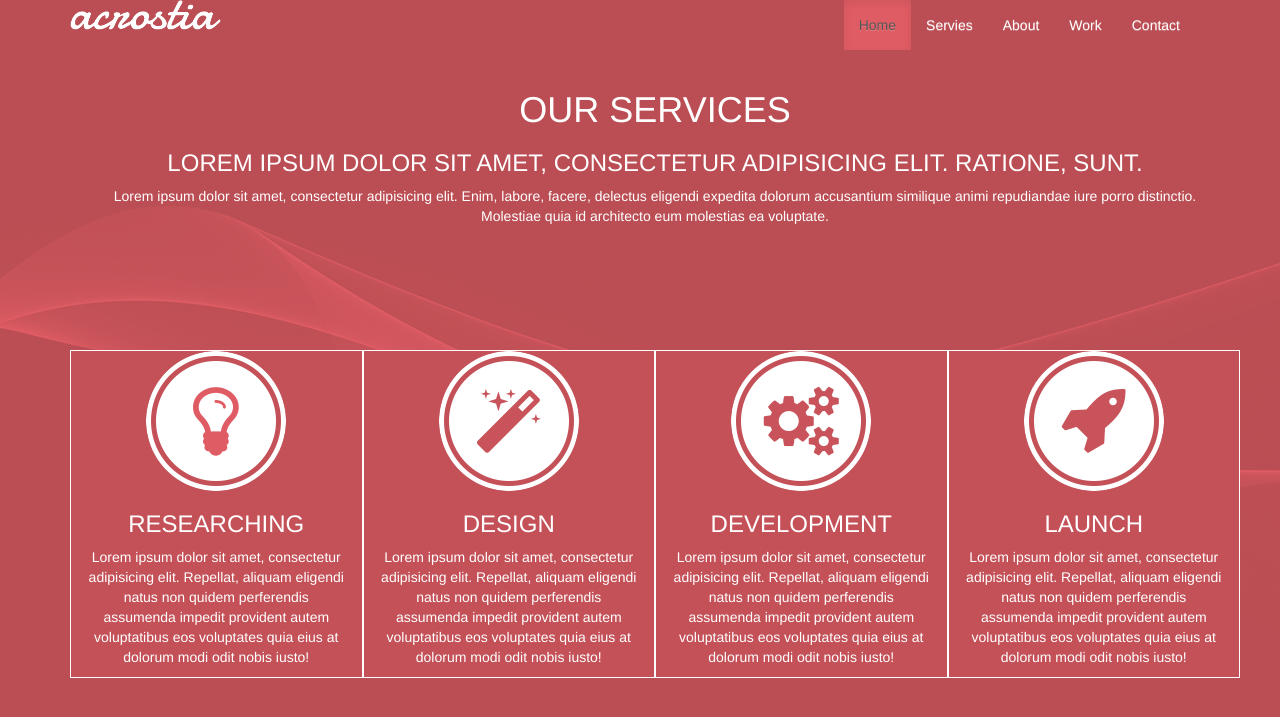
After one commit to tekon92/html-css-bootstrap, a PHP site: page /services.html in a window 1280 px wide. The commit adds this page. Shown: the top 717 px of the page. Run offline with PHP 8.4, Linux system fonts and the light colour scheme.

Commit message:
forth commit

```diff
--- a/acrostia/css/style.css
+++ b/acrostia/css/style.css
@@ -14,7 +14,11 @@
 	height: 30px;
 	text-indent: -999999px;
 }
-.navbar-default .navbar-nav a:hover{
+.navbar-default .navbar-nav > li > a{
+	color: #FFF;
+	text-shadow: none;
+}
+.navbar-default .navbar-nav > .active > a:hover{
 	background: #74c7d5;
 }
 .navbar-default .navbar-nav > .active > a{
--- /dev/null
+++ b/acrostia/css/stylingpage/style.css
@@ -0,0 +1,57 @@
+body{
+	background: url('../../img/service-shadow.png')no-repeat scroll #bb4e54;
+	overflow: hidden;
+	font-color: #FFF;
+	font-size: 14px;
+}
+h1, h2, h3, h4, h5{
+	text-transform: uppercase;
+	color: #FFF;
+}
+p{
+	color: #FFF;
+}
+#header, #service{
+	margin-bottom: 10%;
+}
+.navbar-default{
+	background: transparent;
+	border: none;
+	box-shadow: none;
+}
+.navbar-brand{
+	background: url('../../img/brand.png')no-repeat transparent;
+	width: 151px;
+	height: 30px;
+	text-indent: -999999px;
+}
+.navbar-default .navbar-nav > .active > a:hover{
+	background: #df5c64;
+}
+.navbar-default .navbar-nav > .active > a{
+	background: #df5c64;
+}
+.navbar-default .navbar-nav > li > a{
+	color: #FFF;
+}
+.col-md-3{
+	border: 1px solid #FFF;
+	background: #c45158;
+}
+
+.service-img{
+	background: url('../../img/img-sprite/service-sprite.png')no-repeat left top transparent;
+	width: 140px;
+	height: 140px;
+	display: block;
+	margin: 0 auto;
+}
+	.service-img.img2{
+		background-position: -140px;
+	}
+	.service-img.img3{
+		background-position: -280px;
+	}
+	.service-img.img4{
+		background-position: -420px;
+	}
--- /dev/null
+++ b/acrostia/services.html
@@ -0,0 +1,88 @@
+<!doctype html>
+<html lang="en">
+<head>
+	<meta charset="UTF-8">
+	<title>Acrostia</title>
+	<meta name="metaport" content="width=device-width, initial-scale=1.0">
+	<link rel="stylesheet" href="css/bootstrap.min.css" type="text/css">
+	<link rel="stylesheet" href="css/bootstrap-theme.min.css" type="text/css">
+	<link rel="stylesheet" href="css/stylingpage/style.css" type="text/css">
+</head>
+<body>
+	<div class="container">
+
+	    	<nav class="navbar navbar-default" role="navigation">
+			  <!-- Brand and toggle get grouped for better mobile display -->
+			  <div class="navbar-header">
+			    <button type="button" class="navbar-toggle" data-toggle="collapse" data-target="#bs-example-navbar-collapse-1">
+			      <span class="sr-only">Toggle navigation</span>
+			      <span class="icon-bar"></span>
+			      <span class="icon-bar"></span>
+			      <span class="icon-bar"></span>
+			    </button>
+
+			    <a class="navbar-brand" href="#">Brand</a>
+			  </div>
+
+			  <!-- Collect the nav links, forms, and other content for toggling -->
+			  <div class="collapse navbar-collapse" id="bs-example-navbar-collapse-1">
+			    <ul class="nav navbar-nav pull-right">
+			      <li class="active"><a href="#">Home</a></li>
+			      <li><a href="#">Servies</a></li>
+			      <li><a href="#">About</a></li>
+			      <li><a href="#">Work</a></li>
+			      <li><a href="#">Contact</a></li>
+			    </ul>
+			  </div><!-- /.navbar-collapse -->
+			</nav>
+			<section id="header">
+				<div class="container text-center">
+					<div class="row">
+						<div class="col-md-12">
+							<h1>our services</h1>
+							<h3>Lorem ipsum dolor sit amet, consectetur adipisicing elit. Ratione, sunt.</h3>
+							<p>Lorem ipsum dolor sit amet, consectetur adipisicing elit. Enim, labore, facere, delectus eligendi expedita dolorum accusantium similique animi repudiandae iure porro distinctio. Molestiae quia id architecto eum molestias ea voluptate.</p>
+						</div>
+					</div>
+				</div>
+			</section>
+			<div class="clearfix"></div>
+			<section id="services">
+				<div class="container">
+					<div class="row text-center">
+						<div class="col-md-3">
+							<span class="service-img img1"></span>
+							<h3>researching</h3>
+							<p>Lorem ipsum dolor sit amet, consectetur adipisicing elit. Repellat, aliquam eligendi natus non quidem perferendis assumenda impedit provident autem voluptatibus eos voluptates quia eius at dolorum modi odit nobis iusto!</p>
+						</div>
+						<div class="col-md-3">
+							<span class="service-img img2"></span>
+							<h3>design</h3>
+							<p>Lorem ipsum dolor sit amet, consectetur adipisicing elit. Repellat, aliquam eligendi natus non quidem perferendis assumenda impedit provident autem voluptatibus eos voluptates quia eius at dolorum modi odit nobis iusto!</p>
+						</div>
+						<div class="col-md-3">
+							<span class="service-img img3"></span>
+							<h3>development</h3>
+							<p>Lorem ipsum dolor sit amet, consectetur adipisicing elit. Repellat, aliquam eligendi natus non quidem perferendis assumenda impedit provident autem voluptatibus eos voluptates quia eius at dolorum modi odit nobis iusto!</p>
+						</div>
+						<div class="col-md-3">
+							<span class="service-img img4"></span>
+							<h3>launch</h3>
+							<p>Lorem ipsum dolor sit amet, consectetur adipisicing elit. Repellat, aliquam eligendi natus non quidem perferendis assumenda impedit provident autem voluptatibus eos voluptates quia eius at dolorum modi odit nobis iusto!</p>
+						</div>
+					</div>
+				</div>
+			</section>
+
+	  </div><!--end of container-->
+	<script src="js/jquery.js"></script>
+	<script src="js/bootstrap.min.js"></script>
+	<script>
+		$(function(){
+			$('.carouselBanner').carousel(),
+			$('.carouselTestimonial').carousel(),
+			$('.collapse').collapse('')
+		});
+	</script>
+</body>
+</html>
```
